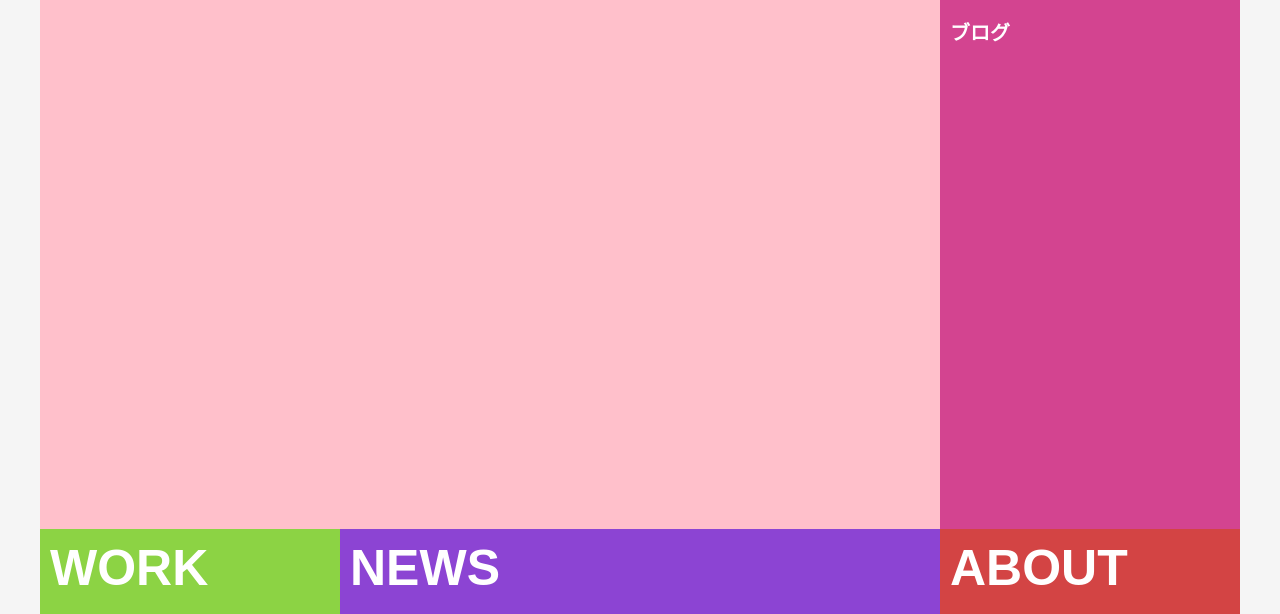
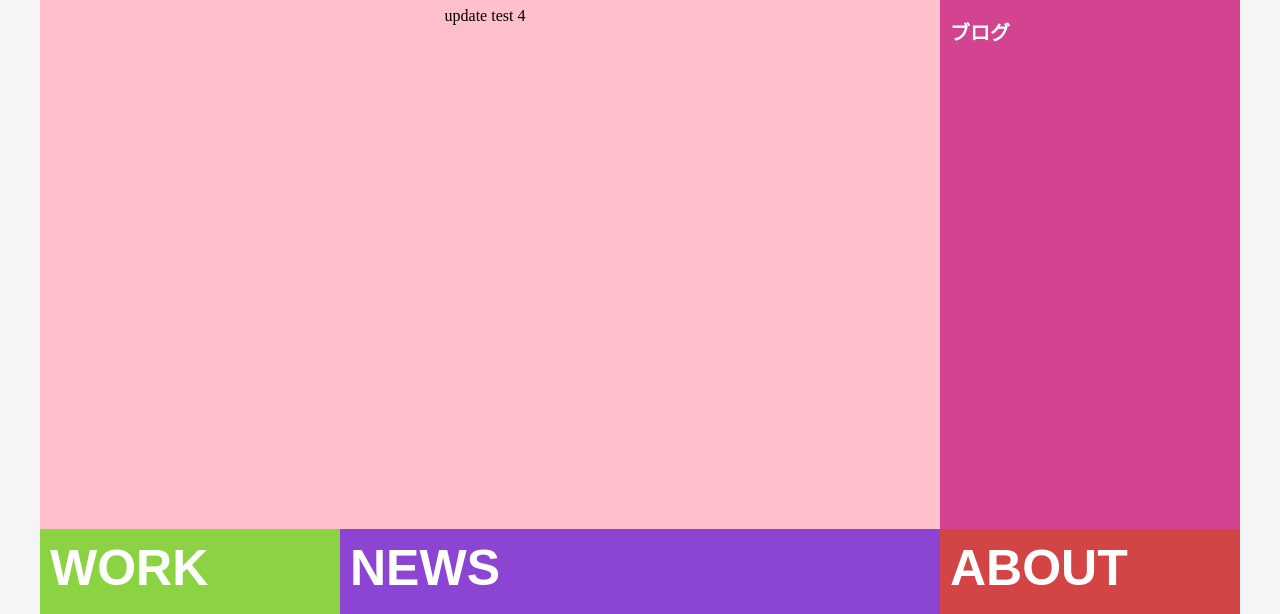
Before and after one commit to cuongcd44/web-hand-made, a plain HTML site: page index.html in a window 1280 px wide. Shown: the part 156-770 px from the top of the page. Drawn offline with Linux system fonts and the light colour scheme.

Commit message:
Update index.html
update test 4

```diff
--- a/index.html
+++ b/index.html
@@ -26,6 +26,7 @@
     <div id="main">
       <div id="main_content">
         <p>MAIN CONTENT</p>
+         <p>update test 4</p>
       </div>
 
       <div id="blog">
```
